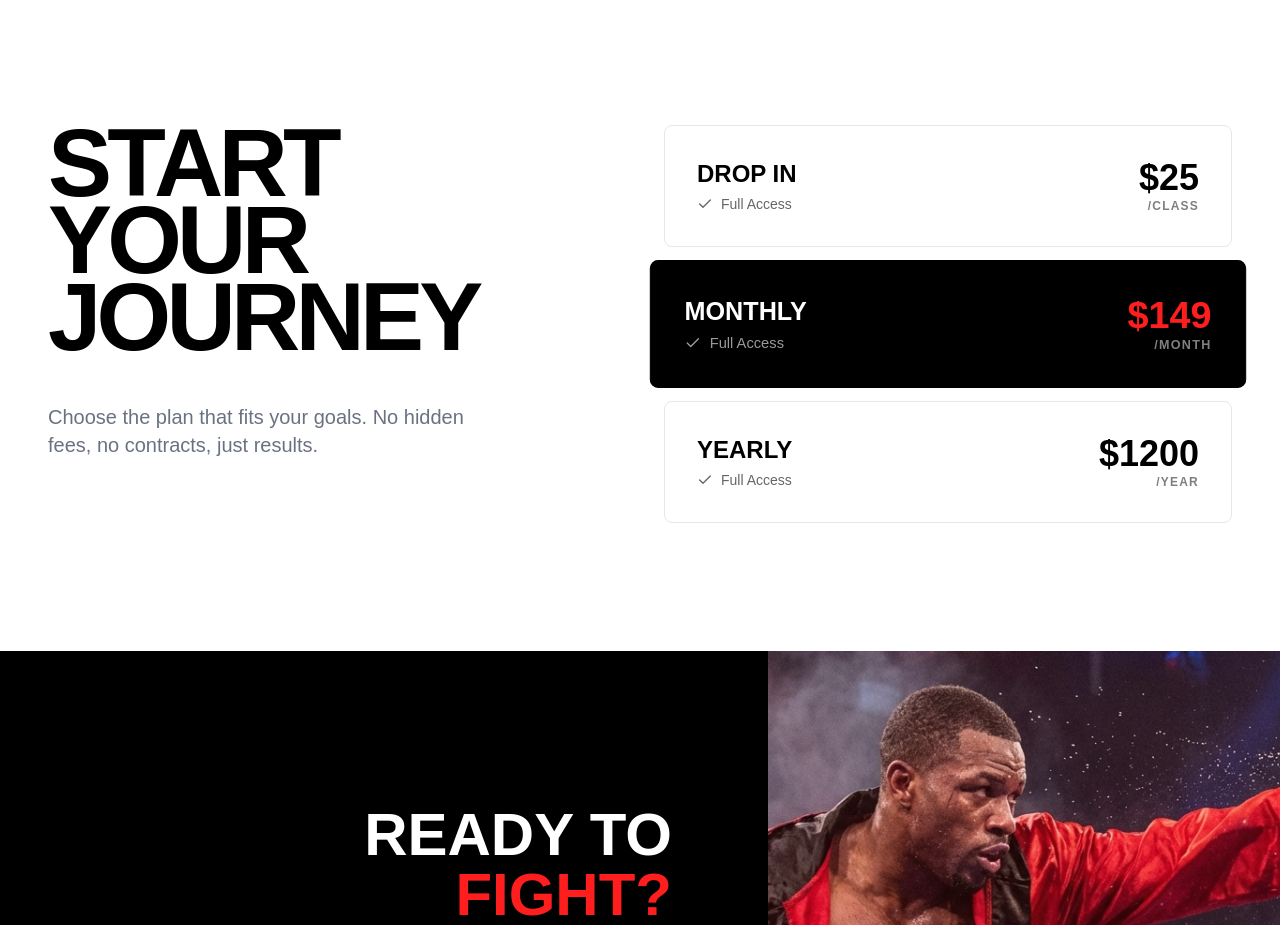
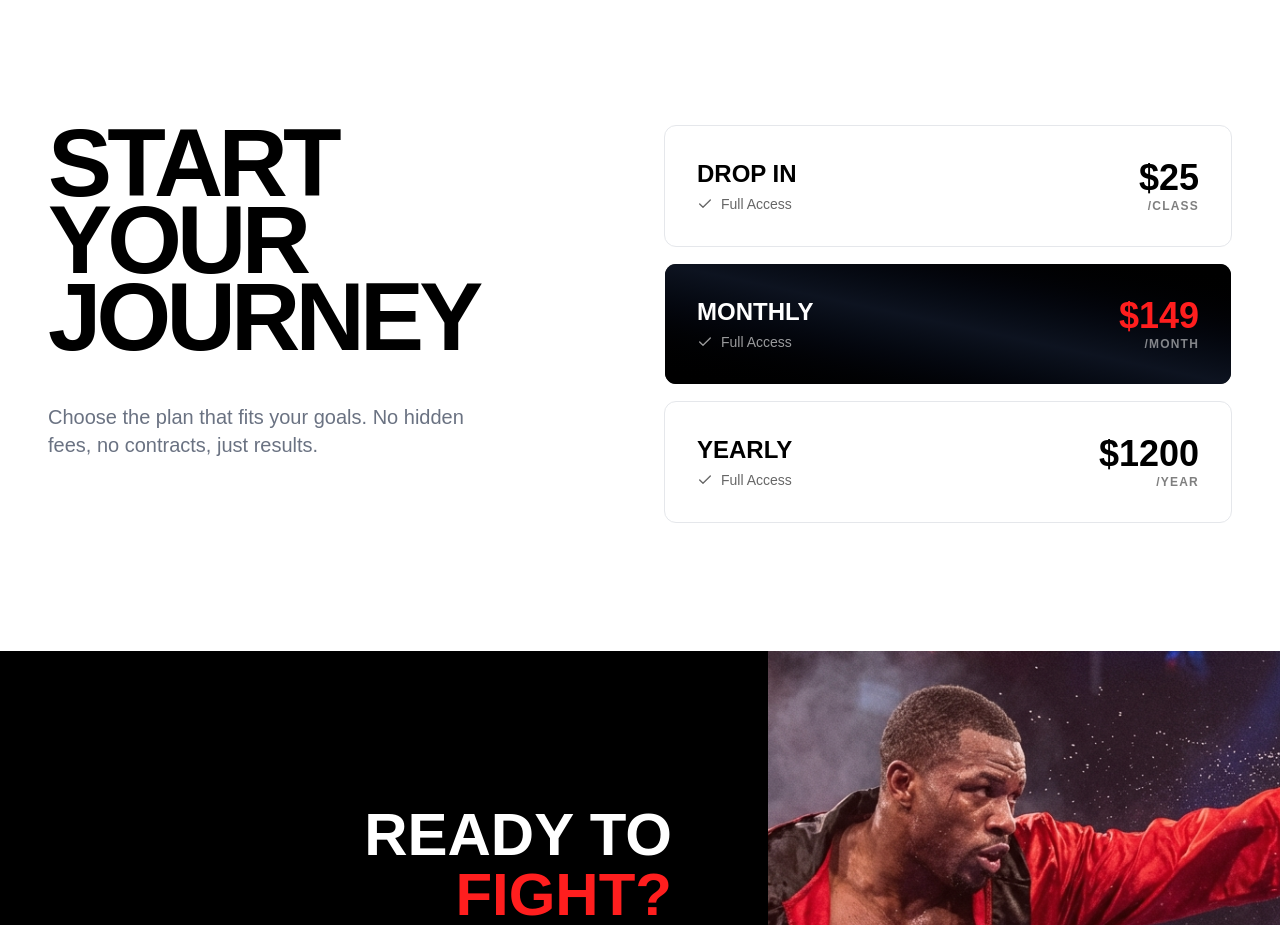
Before and after one commit to barakadanny/Sport-landing-page, a Next.js app: page / in a window 1280 px wide. Shown: the part 6180-7105 px from the top of the page. Built offline with nearby package versions, Linux system fonts and the light colour scheme.

Commit message:
pricing water animation

```diff
--- a/components/Pricing.tsx
+++ b/components/Pricing.tsx
@@ -19,47 +19,59 @@ export default function Pricing() {
                         </p>
                     </div>
 
-                    <div className="space-y-4">
+                    <div className="space-y-4 relative">
                         {[
                             { name: 'Drop In', price: '$25', period: '/class' },
                             { name: 'Monthly', price: '$149', period: '/month' },
                             { name: 'Yearly', price: '$1200', period: '/year' },
                         ].map((plan, idx) => (
-                            <motion.div
+                            <div
                                 key={idx}
-                                layout
                                 onClick={() => setSelected(idx)}
-                                initial={{ opacity: 0, x: 50 }}
-                                whileInView={{ opacity: 1, x: 0 }}
-                                transition={{
-                                    layout: { duration: 0.3, type: "spring", stiffness: 200, damping: 25 },
-                                    opacity: { delay: idx * 0.1 }
-                                }}
-                                animate={{
-                                    backgroundColor: selected === idx ? '#000000' : '#ffffff',
-                                    borderColor: selected === idx ? '#000000' : '#e5e7eb',
-                                    color: selected === idx ? '#ffffff' : '#000000',
-                                    scale: selected === idx ? 1.05 : 1,
-                                }}
-                                className={`p-8 border flex items-center justify-between cursor-pointer group relative overflow-hidden rounded-lg`}
+                                className={`relative p-8 border border-gray-200 flex items-center justify-between cursor-pointer group overflow-hidden rounded-xl transition-colors duration-300 ${selected === idx ? 'border-transparent' : 'hover:border-gray-300'}`}
                             >
-                                <div>
-                                    <h3 className="text-2xl font-black uppercase mb-1">{plan.name}</h3>
-                                    <div className="flex items-center gap-2 text-sm opacity-60">
+                                {selected === idx && (
+                                    <motion.div
+                                        layoutId="water-bg"
+                                        className="absolute inset-0 bg-black"
+                                        initial={false}
+                                        transition={{ type: "spring", stiffness: 500, damping: 30, mass: 1 }}
+                                    >
+                                        {/* Optional: Add a subtle texture or gradient to make it look more like 'liquid' material */}
+                                        <div className="absolute inset-0 bg-gradient-to-tr from-black via-gray-900 to-black opacity-80"></div>
+                                    </motion.div>
+                                )}
+
+                                <div className="relative z-10">
+                                    <motion.h3
+                                        animate={{ color: selected === idx ? '#ffffff' : '#000000' }}
+                                        className="text-2xl font-black uppercase mb-1"
+                                    >
+                                        {plan.name}
+                                    </motion.h3>
+                                    <motion.div
+                                        animate={{ color: selected === idx ? 'rgba(255,255,255,0.6)' : 'rgba(0,0,0,0.6)' }}
+                                        className="flex items-center gap-2 text-sm"
+                                    >
                                         <Check size={16} />
                                         <span>Full Access</span>
-                                    </div>
+                                    </motion.div>
                                 </div>
-                                <div className="text-right">
+                                <div className="text-right relative z-10">
                                     <motion.span
                                         animate={{ color: selected === idx ? '#FF1E1E' : '#000000' }}
                                         className="text-4xl font-black block"
                                     >
                                         {plan.price}
                                     </motion.span>
-                                    <span className="text-xs font-bold uppercase tracking-widest block opacity-50">{plan.period}</span>
+                                    <motion.span
+                                        animate={{ color: selected === idx ? 'rgba(255,255,255,0.5)' : 'rgba(0,0,0,0.5)' }}
+                                        className="text-xs font-bold uppercase tracking-widest block"
+                                    >
+                                        {plan.period}
+                                    </motion.span>
                                 </div>
-                            </motion.div>
+                            </div>
                         ))}
                     </div>
                 </div>
```
